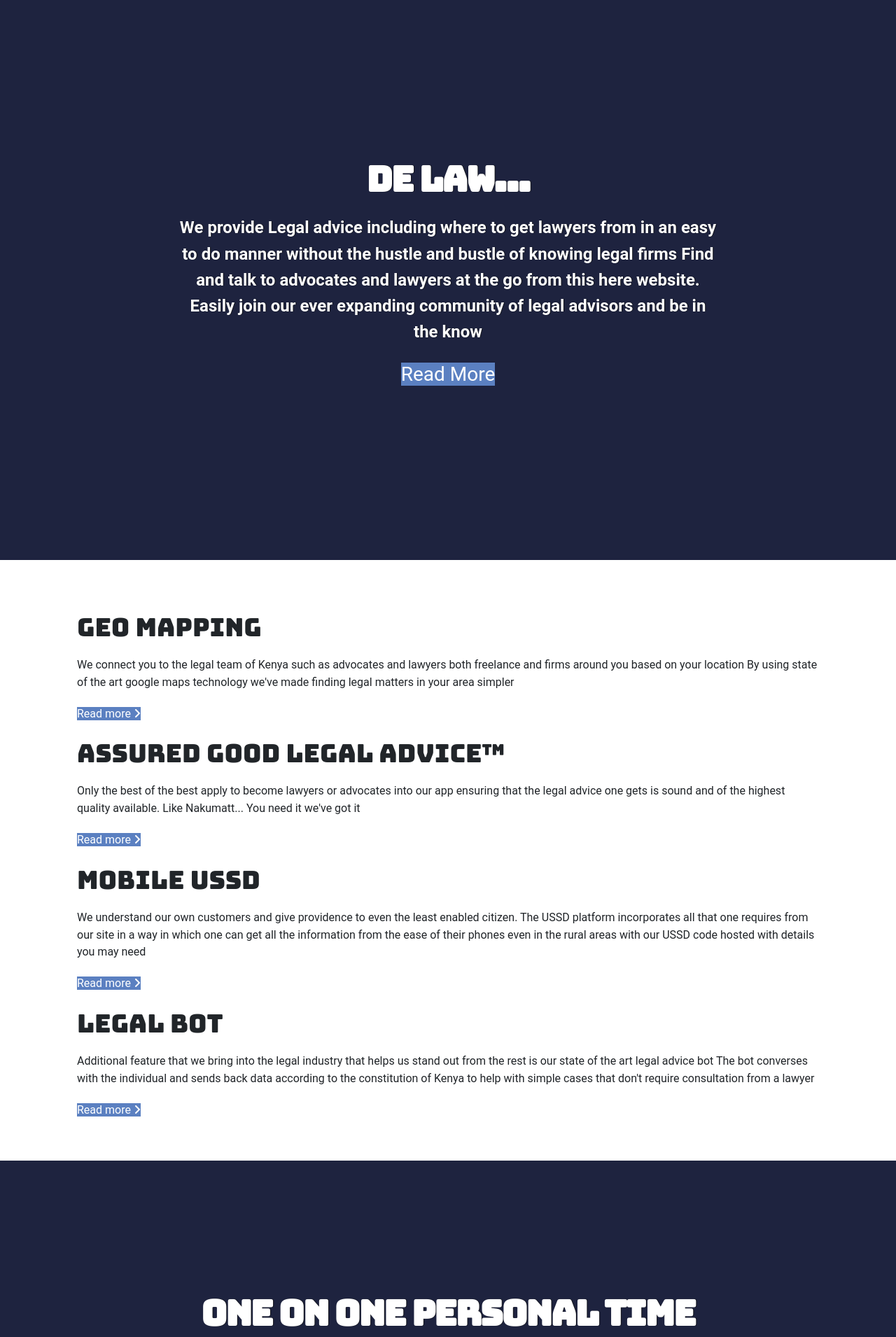
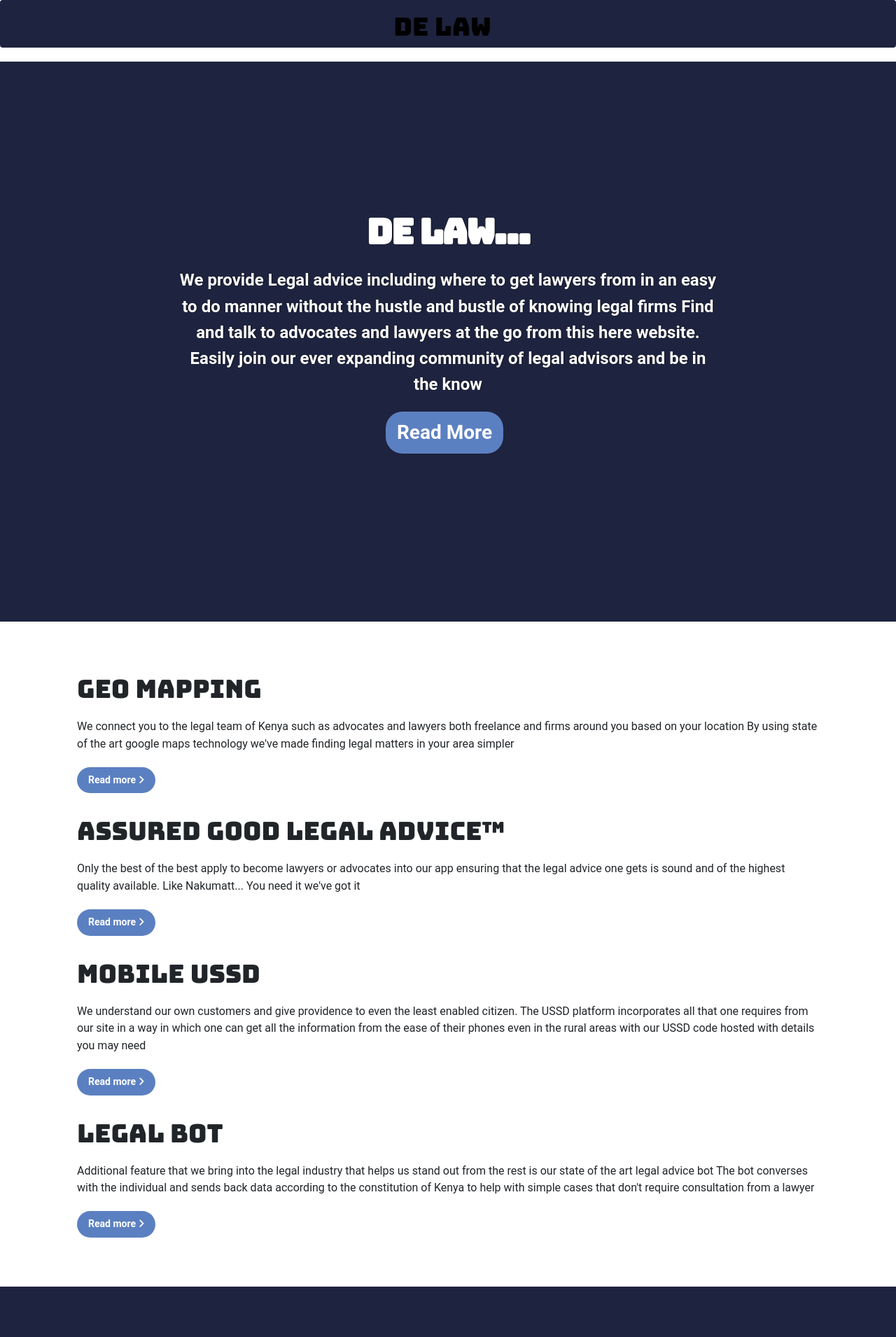
Before and after one commit to olamijinadebayo/the-law, a Django app: page / in a window 1280 px wide. Shown: the top 1910 px of the page at 70% size. Run offline with Django 3.2, Linux system fonts and the light colour scheme; some libraries are stand-ins or nearby versions.

Commit message:
added better stylig

```diff
--- a/static/css/wesley.css
+++ b/static/css/wesley.css
@@ -72,9 +72,11 @@ a {
 }
 a:hover {
   color: #8BA9DC;
+  text-decoration: none;
 }
 a:active, a:focus {
   color: inherit;
+  text-decoration: none;
 }
 
 p {
@@ -364,6 +366,28 @@ footer p {
 .button {
   color: #fff;
   text-shadow: none;
+  font-size: 14px;
+  font-weight: bold;
+  color: white;
+  /* mess with how it looks! very excite */
+  border: 2px solid transparent;
+  margin: 0 10px 10px 0;
+  padding: 6px 14px;
+  /* boring */
+  box-sizing: border-box;
+  display: inline-block;
+  text-align: center;
+  vertical-align: middle;
+  touch-action: manipulation;
+  cursor: pointer;
+  width: auto;
+  white-space: nowrap;
+  -webkit-transition: all 0.3s ease-in-out;
+  -moz-transition: all 0.3s ease-in-out;
+  -o-transition: all 0.3s ease-in-out;
+  transition: all 0.3s ease-in-out;
+  /* alternate looks */
+  /* animation stuff */
 }
 .button i {
   padding-left: 0;
@@ -380,13 +404,14 @@ footer p {
 .button.button-wesley {
   background: #5B80C1;
   color: #fff;
+  border-radius: 24px;
 }
 .button.button-wesley:hover {
-  background: #29D9C2;
+  background:#8BA9DC;
   color: #fff;
 }
 .button.button-wesley:active {
-  background: #29D9C2;
+  background: #8BA9DC;
   color: #fff;
 }
 
--- a/templates/landingpage.html
+++ b/templates/landingpage.html
@@ -48,8 +48,16 @@
     <!-- End of Async Drift Code -->
 </head>
     <body>
+        <nav class="navbar sticky-top navbar-light" style="background-color:#1E233F; ">
+                <a class="navbar-brand" href="" style="color:black">
+                    <h1>
+                       De Law </h1>
+                </a>
+            </nav>
     <div class="container-fluid">
         <div class="row">
+
+
             <div class="claim">
                 <div class="claim--contents">
                     <h1>De Law... </h1>
```
